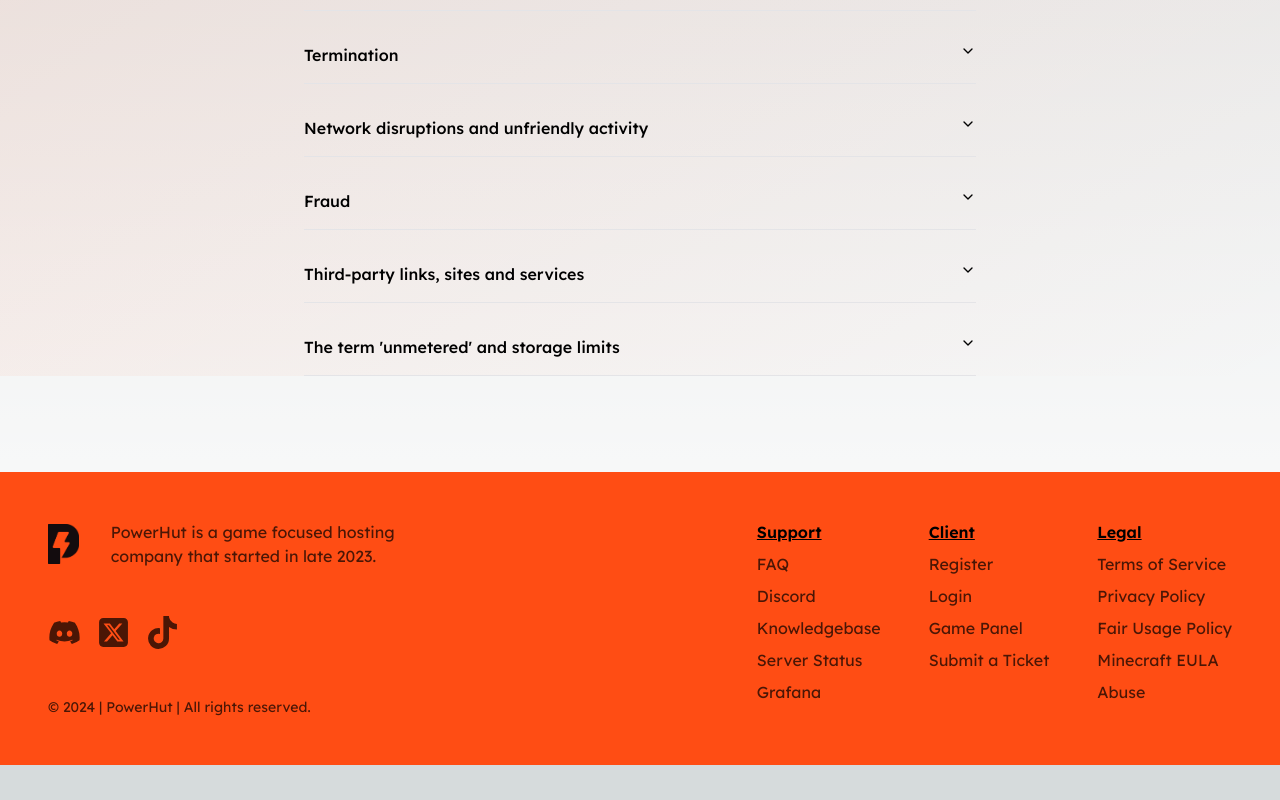
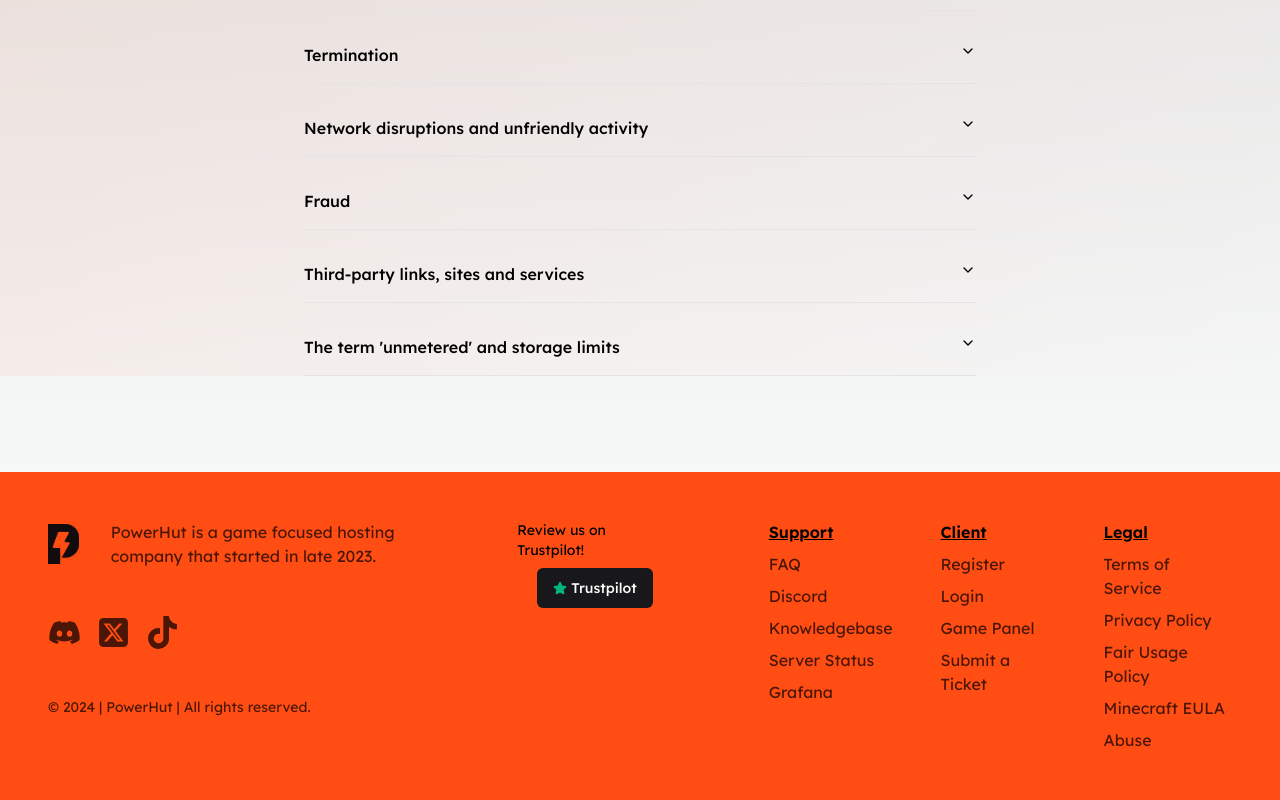
Before and after one commit to MarquesCoding/PowerHut-Landing, a Next.js app: page /fair in a window 1280 px wide. Shown: the part 786-1586 px from the top of the page. Before the commit the page ends 1551 px from the top, so only its background shows below. Built offline with nearby package versions, Linux system fonts and the light colour scheme.

Commit message:
Added location information & fix performance

```diff
--- a/app/about/page.tsx
+++ b/app/about/page.tsx
@@ -6,8 +6,12 @@ import {BackgroundBeams} from "@/app/components/Backgrounds/Beam";
 import {BsFillMouseFill} from "react-icons/bs";
 import Footer from "@/app/components/Footer";
 import Link from "next/link";
+import Intercom from "@intercom/messenger-js-sdk";
 
 export default function Page() {
+    Intercom({
+        app_id: 'dcisso7v',
+    });
    return (
        <div className="w-full h-full flex flex-col">
            <motion.div
--- a/app/components/Footer.tsx
+++ b/app/components/Footer.tsx
@@ -1,6 +1,7 @@
 import {FaDiscord, FaInstagram, FaTiktok, FaTwitter} from "react-icons/fa";
 import React from "react";
-import { FaSquareXTwitter } from "react-icons/fa6";
+import {FaSquareXTwitter, FaStar} from "react-icons/fa6";
+import {Button} from "@/app/components/ui/button";
 
 const Footer = () => {
     return (
@@ -8,7 +9,8 @@ const Footer = () => {
             <div className="flex flex-col lg:flex-row gap-24 justify-between text-black">
                 <div className="flex flex-col gap-12">
                     <div className="flex flex-row gap-4 items-center">
-                        <img className="cursor-pointer hover:opacity-50 duration-300 w-auto h-10 mr-4" src={"/logo-black.png"}
+                        <img className="cursor-pointer hover:opacity-50 duration-300 w-auto h-10 mr-4"
+                             src={"/logo-black.png"}
                              alt={"logo"}/>
                         <p className="max-w-xs opacity-70">
                             PowerHut is a game focused hosting company that started in late 2023.
@@ -31,6 +33,14 @@ const Footer = () => {
                     <p className="max-w-lg opacity-70 text-sm">
                         © 2024 | PowerHut | All rights reserved.
                     </p>
+                </div>
+                <div className="flex items-center flex-col gap-2">
+                    <p className="text-sm">Review us on Trustpilot!</p>
+                    <Button className="flex items-center justify-center gap-1" onClick={() => window.location.href = "https://uk.trustpilot.com/review/powerhut.pro"}
+                            rel="noopener">
+                        <FaStar fill="#00B67A" />
+                        Trustpilot
+                    </Button>
                 </div>
                 <div className="flex flex-col sm:flex-row gap-12">
                     <div className="flex flex-col gap-2">
--- a/app/fair/page.tsx
+++ b/app/fair/page.tsx
@@ -5,8 +5,12 @@ import {NavigationMenuDemo} from "@/app/components/Navigation/Navigation";
 import Footer from "@/app/components/Footer";
 import { Accordion, AccordionContent, AccordionItem, AccordionTrigger } from "@/app/components/ui/accordion";
 import Link from "next/link";
+import Intercom from "@intercom/messenger-js-sdk";
 
 export default function Page() {
+    Intercom({
+        app_id: 'dcisso7v',
+    });
     return (
         <div className="w-full h-full flex flex-col">
             <motion.div
--- a/app/layout.tsx
+++ b/app/layout.tsx
@@ -2,6 +2,7 @@ import type { Metadata } from "next";
 import { Inter } from "next/font/google";
 import "./globals.css";
 import React from "react";
+import Intercom from "@intercom/messenger-js-sdk";
 
 
 const inter = Inter({ subsets: ["latin"] });
--- a/app/page.tsx
+++ b/app/page.tsx
@@ -21,9 +21,12 @@ import {TbChevronLeftPipe} from "react-icons/tb";
 import {FaGlobeAfrica, FaRegCheckCircle} from "react-icons/fa";
 import {pricingTiers} from "@/app/utils/pricing";
 import axios from "axios";
+import Intercom from "@intercom/messenger-js-sdk";
 
 export default function Home() {
-
+    Intercom({
+        app_id: 'dcisso7v',
+    });
     const handlePing = async(ip: string) => {
         axios.get('https://api.viewdns.info/ping/?host=twitter.com&apikey=yourapikey&output=json').then((res) => {
             return res.data;
--- a/app/plans/page.tsx
+++ b/app/plans/page.tsx
@@ -10,8 +10,12 @@ import { LuDatabaseBackup } from "react-icons/lu";
 import {MdOutlineSwitchAccessShortcutAdd} from "react-icons/md";
 import {RiHomeWifiFill} from "react-icons/ri";
 import {IoIosSwitch} from "react-icons/io";
+import Intercom from "@intercom/messenger-js-sdk";
 
 export default function Page() {
+    Intercom({
+        app_id: 'dcisso7v',
+    });
     return (
         <div className="w-full h-full flex flex-col">
             <motion.div
--- a/app/privacy/page.tsx
+++ b/app/privacy/page.tsx
@@ -5,8 +5,12 @@ import {NavigationMenuDemo} from "@/app/components/Navigation/Navigation";
 import Footer from "@/app/components/Footer";
 import { Accordion, AccordionContent, AccordionItem, AccordionTrigger } from "@/app/components/ui/accordion";
 import Link from "next/link";
+import Intercom from "@intercom/messenger-js-sdk";
 
 export default function Page() {
+    Intercom({
+        app_id: 'dcisso7v',
+    });
     return (
         <div className="w-full h-full flex flex-col">
             <motion.div
--- a/app/support/page.tsx
+++ b/app/support/page.tsx
@@ -15,8 +15,12 @@ import {Accordion, AccordionContent, AccordionItem, AccordionTrigger} from "@/ap
 import {FaBook, FaDiscord} from "react-icons/fa";
 import {Button} from "@/app/components/ui/button";
 import {FiBook} from "react-icons/fi";
+import Intercom from "@intercom/messenger-js-sdk";
 
 export default function Page() {
+    Intercom({
+        app_id: 'dcisso7v',
+    });
     return (
         <div className="w-full h-full flex flex-col">
             <motion.div
--- a/app/terms/page.tsx
+++ b/app/terms/page.tsx
@@ -5,8 +5,12 @@ import {NavigationMenuDemo} from "@/app/components/Navigation/Navigation";
 import Footer from "@/app/components/Footer";
 import { Accordion, AccordionContent, AccordionItem, AccordionTrigger } from "@/app/components/ui/accordion";
 import Link from "next/link";
+import Intercom from "@intercom/messenger-js-sdk";
 
 export default function Page() {
+    Intercom({
+        app_id: 'dcisso7v',
+    });
     return (
         <div className="w-full h-full flex flex-col">
             <motion.div
--- a/package.json
+++ b/package.json
@@ -9,6 +9,7 @@
     "lint": "next lint"
   },
   "dependencies": {
+    "@intercom/messenger-js-sdk": "^0.0.10",
     "@radix-ui/react-accordion": "^1.1.2",
     "@radix-ui/react-navigation-menu": "^1.1.4",
     "@radix-ui/react-slot": "^1.0.2",
```
Also changed, not shown: 1 other file (tests, documents, lock files or other folders). Lines whose indentation alone changed are shown as unchanged.
